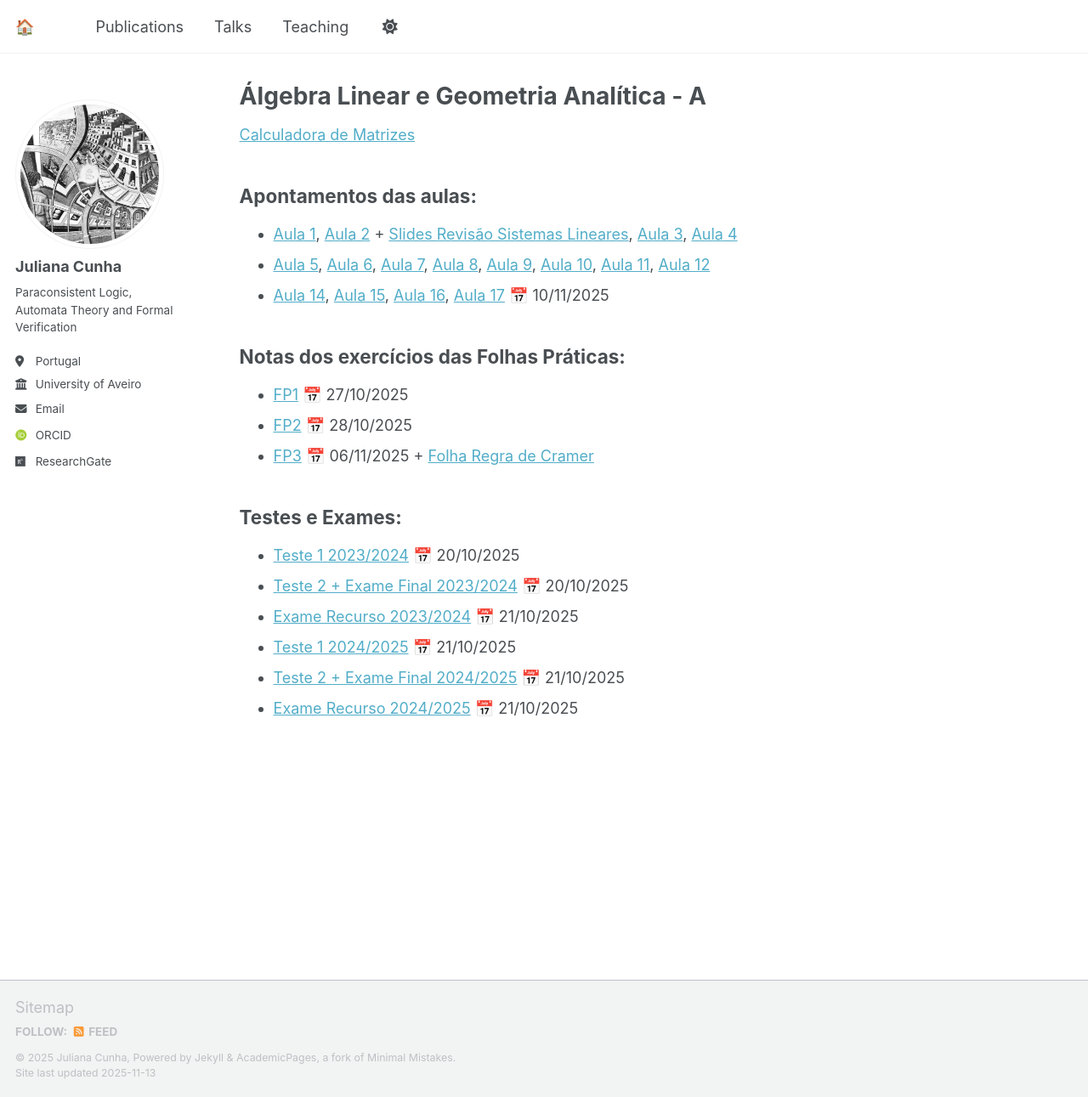
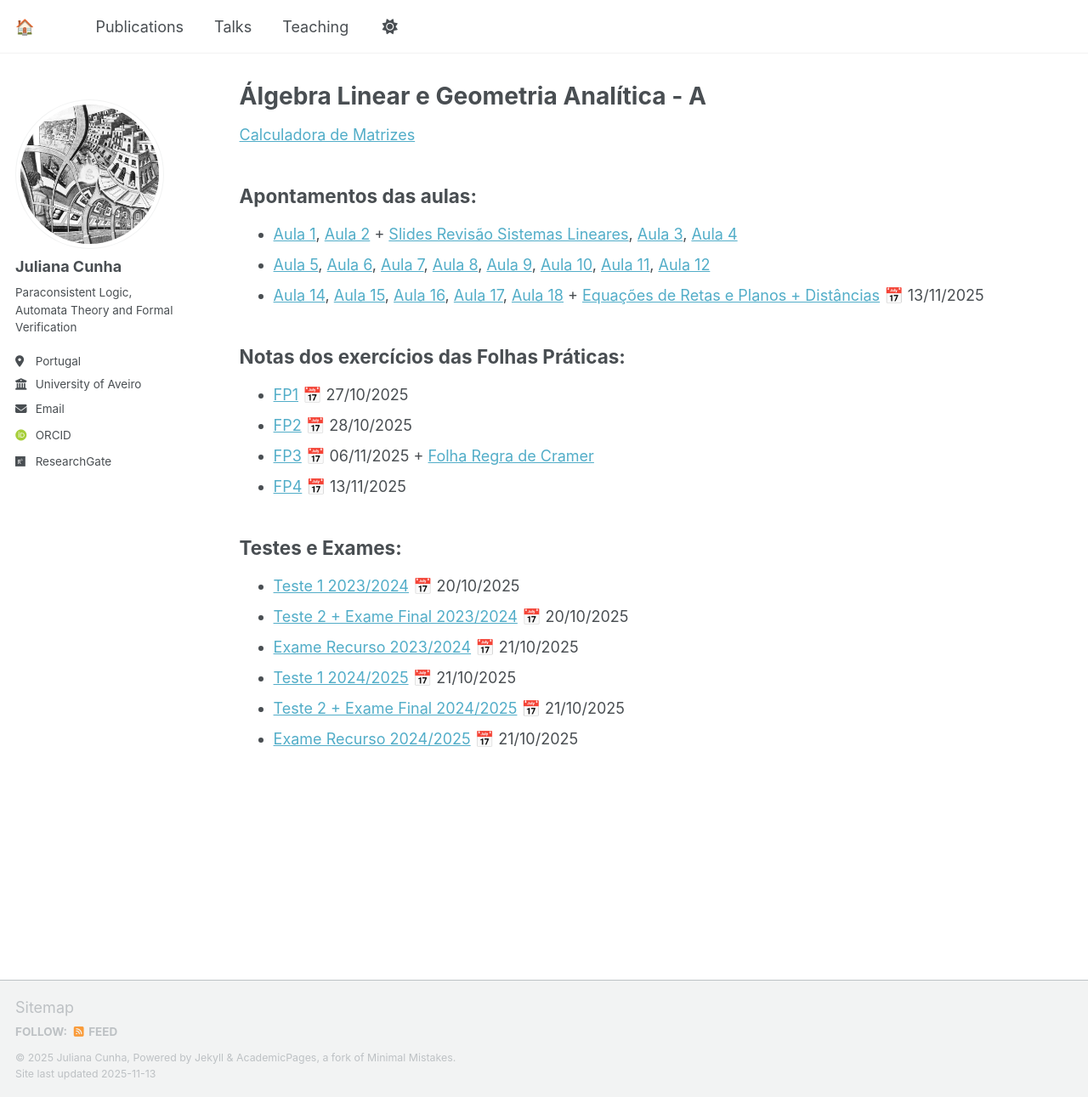
Before and after one commit to juliana-cunha/juliana-cunha.github.io, a Jekyll site: the page built from _pages/teaching.md, in a window 1280 px wide and 1291 px high. Shown: the whole window at 85% size. Built offline with Jekyll 4.4.1, drawn with Linux system fonts in a browser that asks for light colours; some web fonts are replaced; a script that is not in the unit is left out.

Commit message:
Update teaching.md

```diff
--- a/_pages/teaching.md
+++ b/_pages/teaching.md
@@ -12,13 +12,14 @@ Apontamentos das aulas:
 ------
 - [Aula 1](https://juliana-cunha.github.io/files/Aula%201.pdf), [Aula 2](https://juliana-cunha.github.io/files/Aula%202.pdf) + [Slides Revisão Sistemas Lineares](https://juliana-cunha.github.io/files/Revis%C3%A3o_sistemas_lineares.pdf), [Aula 3](https://juliana-cunha.github.io/files/Aula%203.pdf), [Aula 4](https://juliana-cunha.github.io/files/Aula%204.pdf)
 - [Aula 5](https://juliana-cunha.github.io/files/Aula%205.pdf), [Aula 6](https://juliana-cunha.github.io/files/Aula%206.pdf), [Aula 7](https://juliana-cunha.github.io/files/Aula%207.pdf), [Aula 8](https://juliana-cunha.github.io/files/Aula%208.pdf), [Aula 9](https://juliana-cunha.github.io/files/Aula%209.pdf), [Aula 10](https://juliana-cunha.github.io/files/Aula%2010.pdf), [Aula 11](https://juliana-cunha.github.io/files/Aula%2011.pdf), [Aula 12](https://juliana-cunha.github.io/files/Aula%2012.pdf)
-- [Aula 14](https://juliana-cunha.github.io/files/Aula%2014.pdf), [Aula 15](https://juliana-cunha.github.io/files/Aula%2015.pdf), [Aula 16](https://juliana-cunha.github.io/files/Aula%2016.pdf), [Aula 17](https://juliana-cunha.github.io/files/Aula%2017.pdf) 📅 10/11/2025
+- [Aula 14](https://juliana-cunha.github.io/files/Aula%2014.pdf), [Aula 15](https://juliana-cunha.github.io/files/Aula%2015.pdf), [Aula 16](https://juliana-cunha.github.io/files/Aula%2016.pdf), [Aula 17](https://juliana-cunha.github.io/files/Aula%2017.pdf), [Aula 18](https://juliana-cunha.github.io/files/Aula%2018.pdf) + [Equações de Retas e Planos + Distâncias](https://juliana-cunha.github.io/files/Retas__Planos_e_dista%CC%82ncias.pdf) 📅 13/11/2025
 
 Notas dos exercícios das Folhas Práticas:
 ------
 - [FP1](https://juliana-cunha.github.io/files/FP1_res.pdf) 📅 27/10/2025
 - [FP2](https://juliana-cunha.github.io/files/FP2_res.pdf) 📅 28/10/2025
 - [FP3](https://juliana-cunha.github.io/files/FP3_res.pdf) 📅 06/11/2025 + [Folha Regra de Cramer](https://juliana-cunha.github.io/files/Folha_RegraCramer_res.pdf)
+- [FP4](https://juliana-cunha.github.io/files/FP4_res.pdf) 📅 13/11/2025
 
 Testes e Exames:
 ------
```
